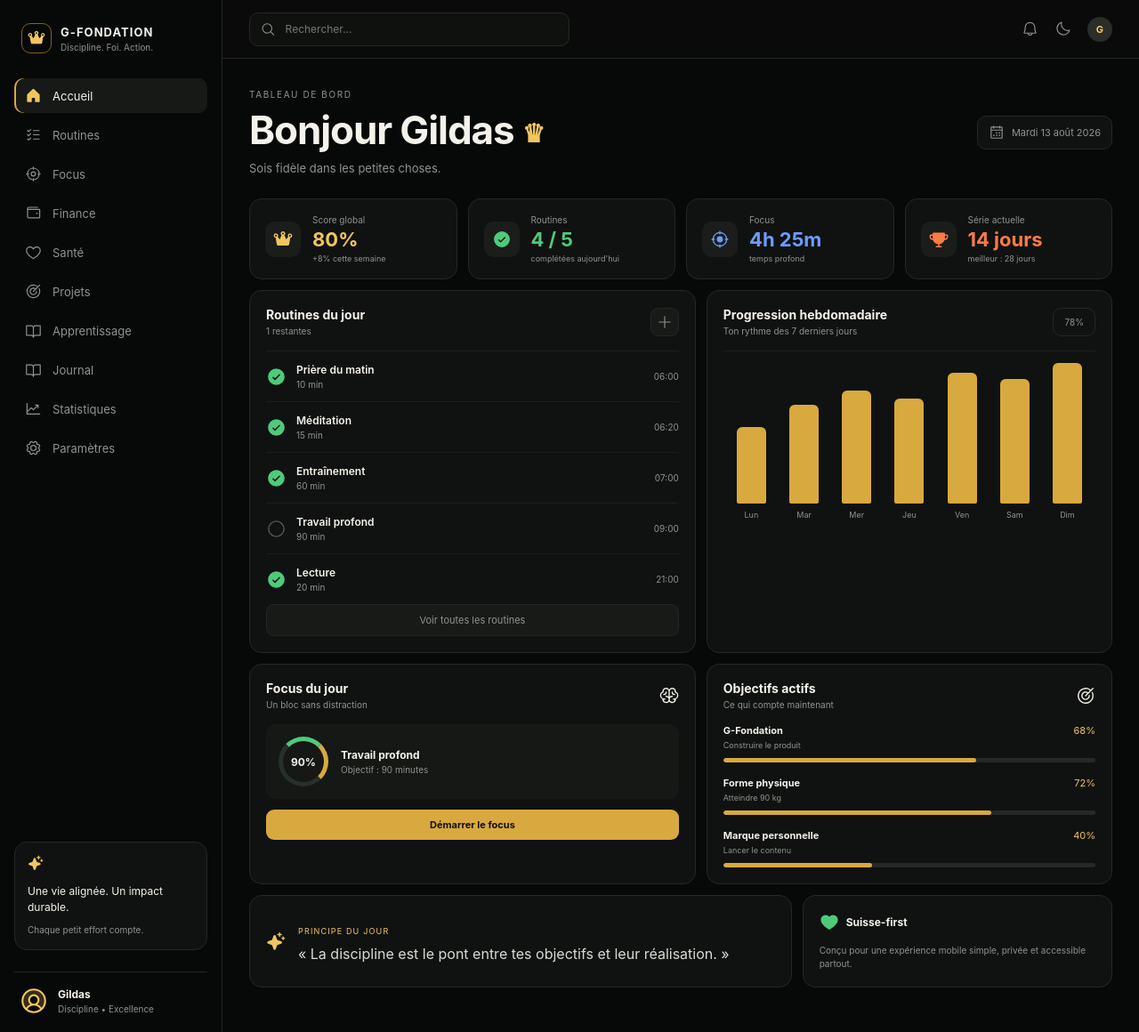
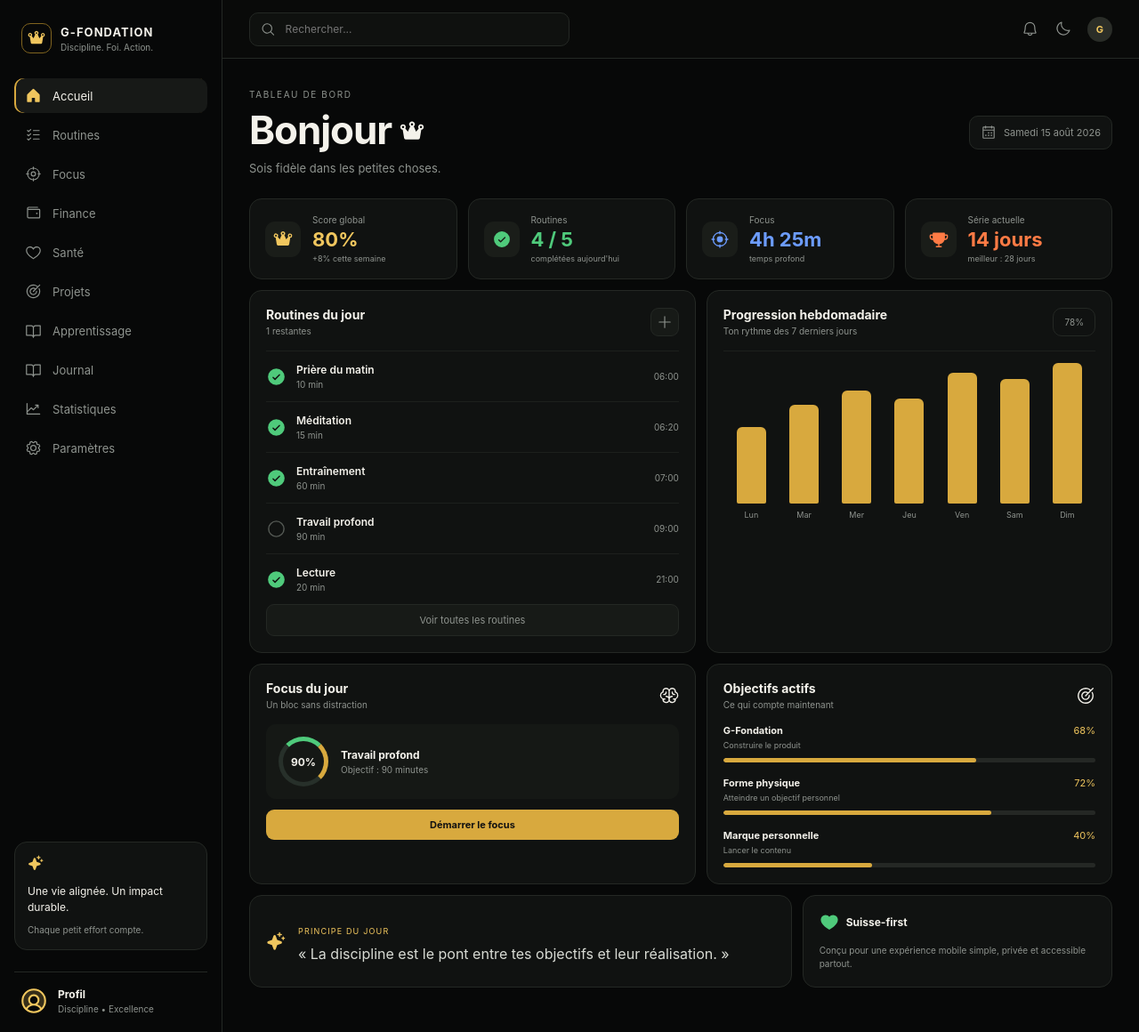
Before and after one commit to workotblack-spec/lifeos, a Next.js app: page / in a window 1280 px wide. Shown: the whole page at 89% size. Built offline with nearby package versions, Linux system fonts and the light colour scheme.

Commit message:
fix: align G-Fondation dashboard details

```diff
--- a/app/page.tsx
+++ b/app/page.tsx
@@ -48,7 +48,7 @@ const initialRoutines = [
 
 const projects = [
   { name: 'G-Fondation', progress: 68, detail: 'Construire le produit' },
-  { name: 'Forme physique', progress: 72, detail: 'Atteindre 90 kg' },
+  { name: 'Forme physique', progress: 72, detail: 'Atteindre un objectif personnel' },
   { name: 'Marque personnelle', progress: 40, detail: 'Lancer le contenu' },
 ];
 
@@ -71,26 +71,15 @@ export default function HomePage() {
           <span className="brand-mark"><Crown size={20} weight="fill" /></span>
           <div><strong>G-FONDATION</strong><span>Discipline. Foi. Action.</span></div>
         </div>
-
         <nav className="side-nav" aria-label="Navigation principale">
           {navItems.map(({ label, icon: Icon }) => (
             <button key={label} className={active === label ? 'nav-item active' : 'nav-item'} onClick={() => setActive(label)}>
-              <Icon size={19} weight={active === label ? 'fill' : 'regular'} />
-              <span>{label}</span>
+              <Icon size={19} weight={active === label ? 'fill' : 'regular'} /><span>{label}</span>
             </button>
           ))}
         </nav>
-
-        <div className="side-quote">
-          <Sparkle size={18} weight="fill" />
-          <p>Une vie alignée. Un impact durable.</p>
-          <small>Chaque petit effort compte.</small>
-        </div>
-
-        <div className="profile-card">
-          <UserCircle size={34} weight="duotone" />
-          <div><strong>Gildas</strong><span>Discipline • Excellence</span></div>
-        </div>
+        <div className="side-quote"><Sparkle size={18} weight="fill" /><p>Une vie alignée. Un impact durable.</p><small>Chaque petit effort compte.</small></div>
+        <div className="profile-card"><UserCircle size={34} weight="duotone" /><div><strong>Profil</strong><span>Discipline • Excellence</span></div></div>
       </aside>
 
       <section className="workspace">
@@ -102,12 +91,8 @@ export default function HomePage() {
 
         <div className="content">
           <div className="hero-row">
-            <div>
-              <p className="eyebrow">TABLEAU DE BORD</p>
-              <h1>Bonjour Gildas <span>♛</span></h1>
-              <p className="subtitle">Sois fidèle dans les petites choses.</p>
-            </div>
-            <div className="date-pill"><CalendarDots size={18} /> Mardi 13 août 2026</div>
+            <div><p className="eyebrow">TABLEAU DE BORD</p><h1>Bonjour <Crown className="title-crown" size={28} weight="fill" /></h1><p className="subtitle">Sois fidèle dans les petites choses.</p></div>
+            <div className="date-pill"><CalendarDots size={18} /> Samedi 15 août 2026</div>
           </div>
 
           <div className="stats-grid">
@@ -120,23 +105,18 @@ export default function HomePage() {
           <div className="dashboard-grid">
             <section className="panel routines-panel">
               <div className="panel-heading"><div><h2>Routines du jour</h2><span>{routines.length - completed} restantes</span></div><button className="icon-button" aria-label="Ajouter une routine"><Plus size={18} /></button></div>
-              <div className="routine-list">
-                {routines.map((routine) => (
-                  <button key={routine.id} className="routine-row" onClick={() => toggleRoutine(routine.id)}>
-                    {routine.done ? <CheckCircle className="routine-check done" size={23} weight="fill" /> : <Circle className="routine-check" size={23} />}
-                    <span className="routine-main"><strong>{routine.title}</strong><small>{routine.duration}</small></span>
-                    <time>{routine.time}</time>
-                  </button>
-                ))}
-              </div>
+              <div className="routine-list">{routines.map((routine) => (
+                <button key={routine.id} className="routine-row" onClick={() => toggleRoutine(routine.id)}>
+                  {routine.done ? <CheckCircle className="routine-check done" size={23} weight="fill" /> : <Circle className="routine-check" size={23} />}
+                  <span className="routine-main"><strong>{routine.title}</strong><small>{routine.duration}</small></span><time>{routine.time}</time>
+                </button>
+              ))}</div>
               <button className="secondary-button">Voir toutes les routines</button>
             </section>
 
             <section className="panel progress-panel">
               <div className="panel-heading"><div><h2>Progression hebdomadaire</h2><span>Ton rythme des 7 derniers jours</span></div><span className="badge">78%</span></div>
-              <div className="chart" aria-label="Graphique de progression hebdomadaire">
-                {[48, 62, 71, 66, 82, 78, 88].map((height, index) => <div className="bar-wrap" key={index}><div className="bar" style={{ height: `${height}%` }} /><span>{['Lun', 'Mar', 'Mer', 'Jeu', 'Ven', 'Sam', 'Dim'][index]}</span></div>)}
-              </div>
+              <div className="chart" aria-label="Graphique de progression hebdomadaire">{[48, 62, 71, 66, 82, 78, 88].map((height, index) => <div className="bar-wrap" key={index}><div className="bar" style={{ height: `${height}%` }} /><span>{['Lun', 'Mar', 'Mer', 'Jeu', 'Ven', 'Sam', 'Dim'][index]}</span></div>)}</div>
             </section>
 
             <section className="panel focus-panel">
@@ -147,22 +127,15 @@ export default function HomePage() {
 
             <section className="panel goals-panel">
               <div className="panel-heading"><div><h2>Objectifs actifs</h2><span>Ce qui compte maintenant</span></div><Target size={22} /></div>
-              <div className="goal-list">
-                {projects.map((project) => <div className="goal" key={project.name}><div className="goal-line"><strong>{project.name}</strong><span>{project.progress}%</span></div><small>{project.detail}</small><div className="progress-track"><div style={{ width: `${project.progress}%` }} /></div></div>)}
-              </div>
+              <div className="goal-list">{projects.map((project) => <div className="goal" key={project.name}><div className="goal-line"><strong>{project.name}</strong><span>{project.progress}%</span></div><small>{project.detail}</small><div className="progress-track"><div style={{ width: `${project.progress}%` }} /></div></div>)}</div>
             </section>
           </div>
 
-          <section className="bottom-grid">
-            <div className="principle-card"><Sparkle size={22} weight="fill" /><div><span>PRINCIPE DU JOUR</span><p>« La discipline est le pont entre tes objectifs et leur réalisation. »</p></div></div>
-            <div className="secure-card"><div><Heart size={22} weight="fill" /><strong>Suisse-first</strong></div><span>Conçu pour une expérience mobile simple, privée et accessible partout.</span></div>
-          </section>
+          <section className="bottom-grid"><div className="principle-card"><Sparkle size={22} weight="fill" /><div><span>PRINCIPE DU JOUR</span><p>« La discipline est le pont entre tes objectifs et leur réalisation. »</p></div></div><div className="secure-card"><div><Heart size={22} weight="fill" /><strong>Suisse-first</strong></div><span>Conçu pour une expérience mobile simple, privée et accessible partout.</span></div></section>
         </div>
       </section>
 
-      <nav className="mobile-nav" aria-label="Navigation mobile">
-        {navItems.slice(0, 5).map(({ label, icon: Icon }) => <button key={label} className={active === label ? 'mobile-nav-item active' : 'mobile-nav-item'} onClick={() => setActive(label)}><Icon size={20} weight={active === label ? 'fill' : 'regular'} /><span>{label === 'Accueil' ? 'Accueil' : label}</span></button>)}
-      </nav>
+      <nav className="mobile-nav" aria-label="Navigation mobile">{navItems.slice(0, 5).map(({ label, icon: Icon }) => <button key={label} className={active === label ? 'mobile-nav-item active' : 'mobile-nav-item'} onClick={() => setActive(label)}><Icon size={20} weight={active === label ? 'fill' : 'regular'} /><span>{label}</span></button>)}</nav>
     </main>
   );
 }
```
